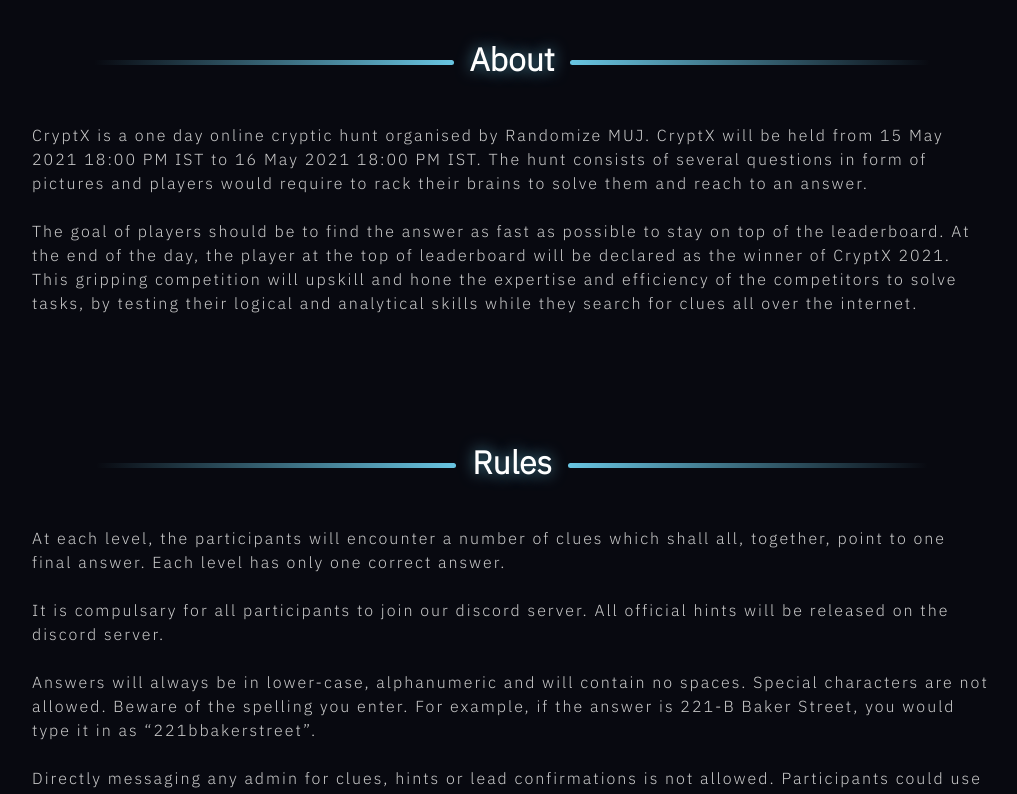
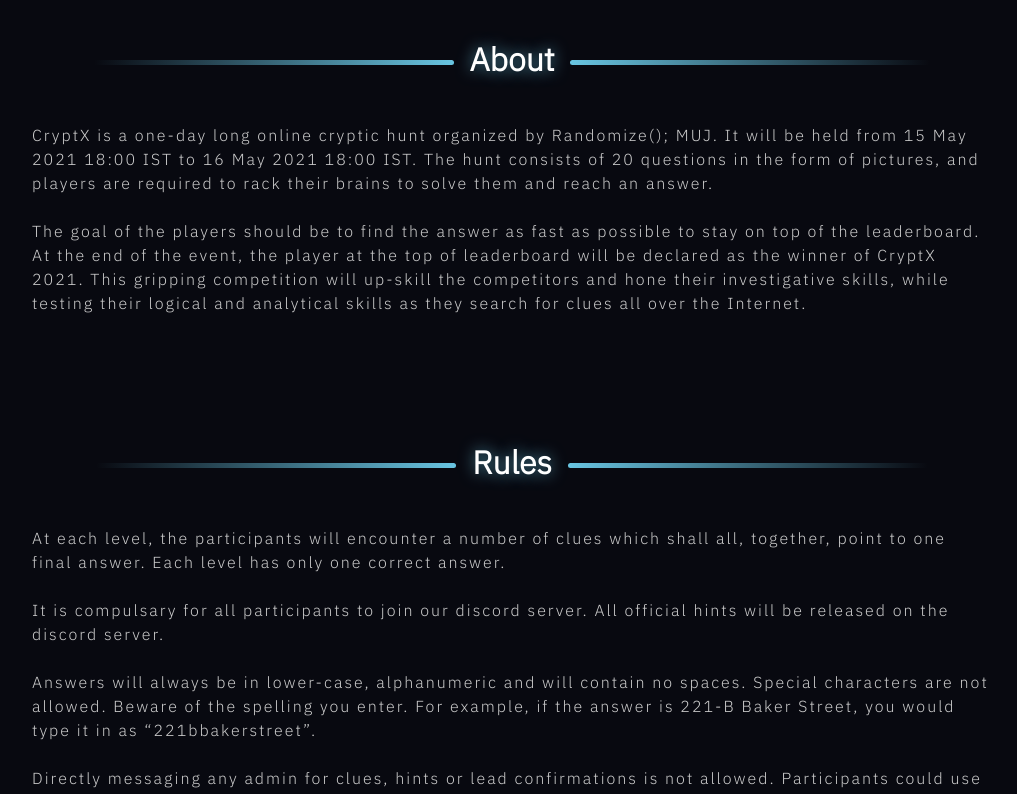
Before and after one commit to kg-kartik/CryptX, a React (Create React App) app in the folder client/: page / in a window 1280 px wide. Shown: the part 840-1634 px from the top of the page, without its empty margins (128-1145 px from the left). Built offline with nearby package versions, Linux system fonts and the light colour scheme.

Commit message:
Minor changes

```diff
--- a/client/src/App.css
+++ b/client/src/App.css
@@ -155,7 +155,7 @@
     color: rgb(148, 148, 148);
     font-weight: 600;
     font-size: 1.1em;
-    letter-spacing: 0;
+    letter-spacing: 2px;
 }
 
 .nav-link :hover {
--- a/client/src/components/Footer.jsx
+++ b/client/src/components/Footer.jsx
@@ -136,9 +136,7 @@
 		<Section id="contact">
 			<Container>
 				<BrandHeader>
-					<a href="/">
-						<Image src={logo}/>
-					</a>
+					<Image src={logo}/>
 				</BrandHeader>
 				<ParentWrapper>
 
--- a/client/src/components/Home.js
+++ b/client/src/components/Home.js
@@ -172,20 +172,20 @@
                     <Heading className="landing">About</Heading>
                 </SectionHeadingContainer>
                 <Para>
-                    CryptX is a one day online cryptic hunt organised by
-                    Randomize MUJ. CryptX will be held from 15 May 2021 18:00 PM
-                    IST to 16 May 2021 18:00 PM IST. The hunt consists of
-                    several questions in form of pictures and players would
-                    require to rack their brains to solve them and reach to an
-                    answer. <br /> <br />
-                    The goal of players should be to find the answer as fast as
-                    possible to stay on top of the leaderboard. At the end of
-                    the day, the player at the top of leaderboard will be
+                    CryptX is a one-day long online cryptic hunt organized by
+                    Randomize(); MUJ. It will be held from 15 May 2021 18:00 IST
+                    to 16 May 2021 18:00 IST. The hunt consists of 20 questions
+                    in the form of pictures, and players are required to rack
+                    their brains to solve them and reach an answer. <br />{" "}
+                    <br />
+                    The goal of the players should be to find the answer as fast
+                    as possible to stay on top of the leaderboard. At the end of
+                    the event, the player at the top of leaderboard will be
                     declared as the winner of CryptX 2021. This gripping
-                    competition will upskill and hone the expertise and
-                    efficiency of the competitors to solve tasks, by testing
-                    their logical and analytical skills while they search for
-                    clues all over the internet.
+                    competition will up-skill the competitors and hone their
+                    investigative skills, while testing their logical and
+                    analytical skills as they search for clues all over the
+                    Internet.
                 </Para>
                 <Para></Para>
             </Section>
```
